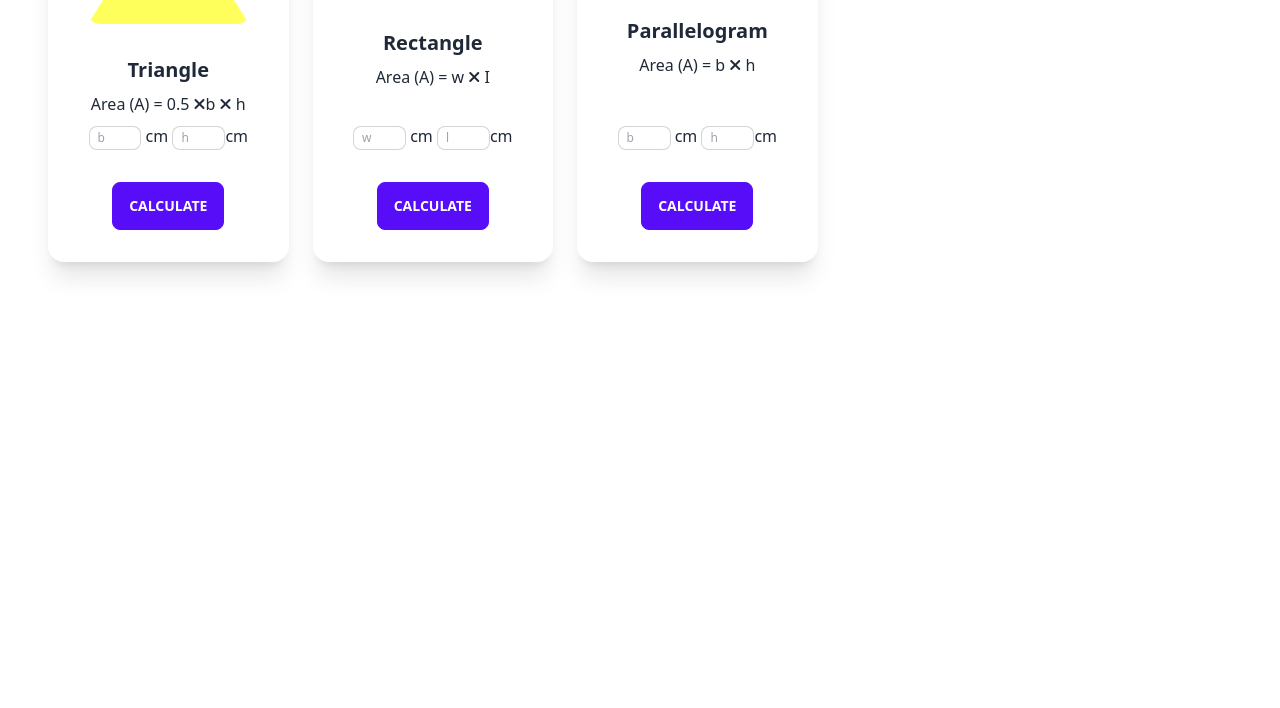
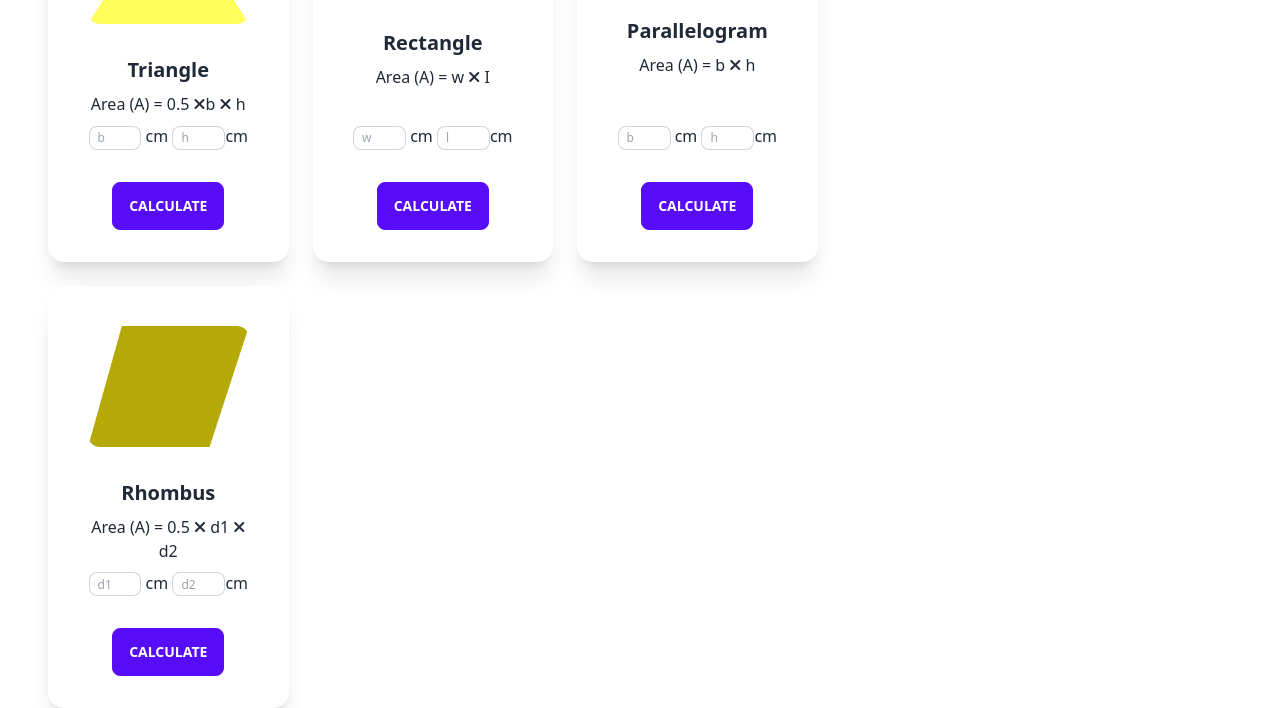
Before and after one commit to ForidaSweety/geometry-genius, a plain HTML site: page index.html in a window 1280 px wide. Shown: the part 272-980 px from the top of the page. Before the commit the page ends 800 px from the top, so only its background shows below. Drawn offline with nearby package versions, Linux system fonts and the light colour scheme.

Commit message:
4th card

```diff
--- a/index.html
+++ b/index.html
@@ -40,7 +40,7 @@
                         <input type="text" placeholder="h" class="input input-bordered input-xs w-[30%] max-w-xs" />cm
                      </div>
                       <div class="card-actions mt-6">
-                        <button class="btn btn-primary">Calculate</button>
+                        <button id="first-card" class="btn btn-primary">Calculate</button>
                       </div>
                     </div>
                 </div>
@@ -78,6 +78,23 @@
                       </div>
                     </div>
                 </div>
+                <!-- card-4 -->
+                <div class="card w-full bg-base-100 shadow-xl">
+                    <figure class="px-10 pt-10">
+                      <img src="images/rhombus.png" alt="Rhombus" class="rounded-xl" />
+                    </figure>
+                    <div class="card-body items-center text-center">
+                      <h2 class="card-title">Rhombus</h2>
+                      <p>Area (A) = 0.5 <i class="fa-solid fa-xmark"></i> d1 <i class="fa-solid fa-xmark"></i> d2 </p>
+                      <div>
+                        <input type="text" placeholder="d1" class="input input-bordered input-xs w-[30%] max-w-xs" /> cm
+                        <input type="text" placeholder="d2" class="input input-bordered input-xs w-[30%] max-w-xs" />cm
+                     </div>
+                      <div class="card-actions mt-6">
+                        <button class="btn btn-primary">Calculate</button>
+                      </div>
+                    </div>
+                </div>
 
             </div>
 
@@ -88,6 +105,7 @@
         </section>
     </main>
     <script src="js/next.js"></script>
+    <script src="js/calculation.js"></script>
 
 </body>
 </html>
--- /dev/null
+++ b/js/calculation.js
@@ -0,0 +1,4 @@
+
+document.getElementById('first-card').addEventListener('click',function(){
+
+})
```
